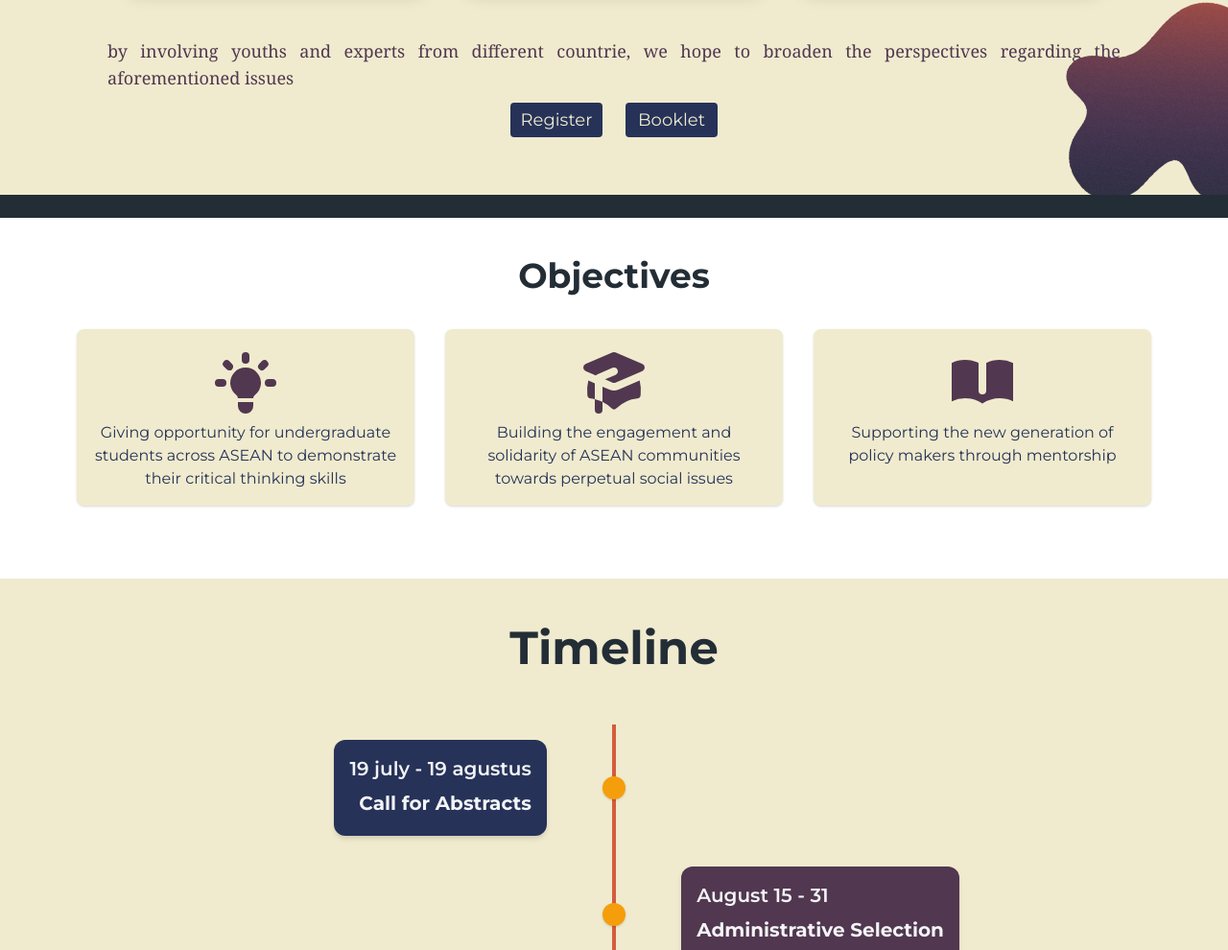
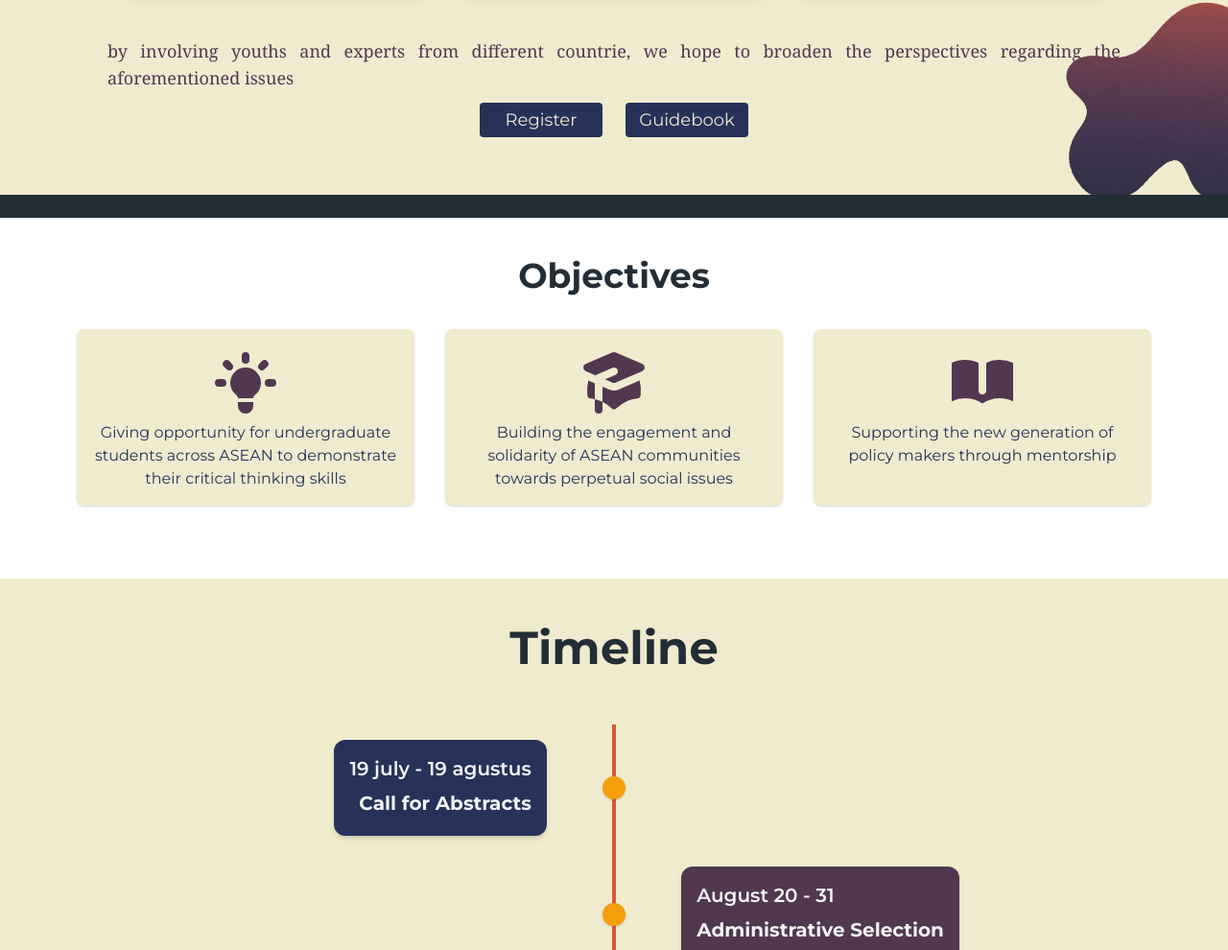
Before and after one commit to ap-irfan-azhar/Public-Action, a React (Create React App) app: page /events/competition in a window 1280 px wide. Shown: the part 537-1527 px from the top of the page at 96% size. Built offline with nearby package versions, Linux system fonts and the light colour scheme; a web font is replaced by a local one.

Commit message:
edit timeline date

```diff
--- a/src/Components/Homepage/Timeline/TimelineCompetition.jsx
+++ b/src/Components/Timeline/TimelineCompetition.jsx
@@ -13,7 +13,7 @@
           />
 
           <TimelineRight
-            date= "August 15 - 31 "
+            date= "August 20 - 31 "
             title= "Administrative Selection"
           />
           <TimelineLeft
--- a/src/Pages/Competition.jsx
+++ b/src/Pages/Competition.jsx
@@ -1,5 +1,5 @@
-import {Object1, Group2} from "../Ornaments/Ornaments"
-import Timeline from '../Components/Homepage/Timeline/TimelineCompetition'
+import {Object1} from "../Ornaments/Ornaments"
+import Timeline from '../Components/Timeline/TimelineCompetition'
 import {LightBulbIcon, AcademicCap, BookOpen } from '../Components/Homepage/icons'
 import { Link } from 'react-router-dom'
 import MentorBox from '../Components/Homepage/Mentors/MentorBox'
@@ -19,7 +19,7 @@
                             <div className="md:flex md:justify-evenly">
                                 <div
                                     className="relative bg-cover mx-auto w-80 h-44 my-5 m-5 border-r-4 border-b-4 border-ungu-300 rounded-2xl shadow-lg mb-12"
-                                    style={{ backgroundImage: `url("https://imgdb.in/iMCx.jpg")` }}>
+                                    style={{ backgroundImage: `url('${process.env.PUBLIC_URL}/images/competitions/comp-1.jpeg')` }}>
                                     <p className="absolute text-lg font-semibold md:inset-y-1/3 inset-y-1/2 inset-x-1/4 md:text-lg text-white font-serif font-semibold text-center z-10 mx-2">Fash Fashion</p>
                                     <div
                                         className="bg-ungu-300 absolute top-0 left-0 w-full h-full opacity-30 rounded-lg"
@@ -28,7 +28,7 @@
 
                                 <div
                                     className="relative bg-cover mx-auto w-80 h-44 my-5 m-5 border-r-4 border-b-4 border-ungu-300 rounded-2xl shadow-lg"
-                                    style={{ backgroundImage: `url("https://imgdb.in/iMCx.jpg")` }}>
+                                    style={{ backgroundImage: `url('${process.env.PUBLIC_URL}/images/competitions/comp-2.jpeg')` }}>
                                     <p className="absolute text-lg font-semibold md:inset-y-1/3 inset-y-1/3 inset-x-1/4 md:text-lg text-white font-serif font-semibold text-center z-10 mx-2">Indigenous People</p>
                                     <div
                                         className="bg-ungu-300 absolute top-0 left-0 w-full h-full opacity-30 rounded-lg"
@@ -36,7 +36,7 @@
                                 </div>
                                 <div
                                     className="relative bg-cover mx-auto w-80 h-44 my-5 m-5 border-r-4 border-b-4 border-ungu-300 rounded-2xl shadow-lg"
-                                    style={{ backgroundImage: `url("https://imgdb.in/iMCx.jpg")` }}>
+                                    style={{ backgroundImage: `url('${process.env.PUBLIC_URL}/images/competitions/comp-3.jpeg')` }}>
                                     <p className="absolute md:inset-y-1/3 inset-y-1/3 inset-x-1/5 md:text-lg text-white font-serif font-semibold text-center z-10 mx-2">Freedom of speech and democracy in the digital era</p>
                                     <div
                                         className="bg-ungu-300 absolute top-0 left-0 w-full h-full opacity-30 rounded-lg"
@@ -49,15 +49,15 @@
 
                             <div className="flex justify-center mb-12">
                                 <Link to="/registration/competition">
-                                    <div className="px-2 py-1 m-3 w-24 text-center rounded shaddow bg-ungu-200 hover:bg-ungu-400 text-lg text-putih hover:text-white inline-block transition duration-500 ease-in-out transform hover:scale-125">
+                                    <div className="px-2 py-1 m-3 w-32 text-center rounded shaddow bg-ungu-200 hover:bg-ungu-400 text-lg text-putih hover:text-white inline-block transition duration-500 ease-in-out transform hover:scale-125">
                                         <p>Register</p>
                                     </div>
 
                                 </Link>
 
-                                <Link to="/competition-booklet">
-                                    <div className="px-2 py-1 m-3 w-24 text-center rounded shaddow bg-ungu-200 hover:bg-ungu-400 text-lg text-putih hover:text-white inline-block transition duration-500 ease-in-out transform hover:scale-125">
-                                        <p>Booklet</p>
+                                <Link to="/guidebook">
+                                    <div className="px-2 py-1 m-3 w-32 text-center rounded shaddow bg-ungu-200 hover:bg-ungu-400 text-lg text-putih hover:text-white inline-block transition duration-500 ease-in-out transform hover:scale-125">
+                                        <p>Guidebook</p>
                                     </div>
                                 </Link>
 
```
Also changed, not shown: src/Components/Timeline/TimelineBox.jsx (renamed from src/Components/Homepage/Timeline/TimelineBox.jsx), src/Components/Timeline/TimelineLeft.jsx (renamed from src/Components/Homepage/Timeline/TimelineLeft.jsx), src/Components/Timeline/TimelineLine.jsx (renamed from src/Components/Homepage/Timeline/TimelineLine.jsx), src/Components/Timeline/TimelineRight.jsx (renamed from src/Components/Homepage/Timeline/TimelineRight.jsx).
